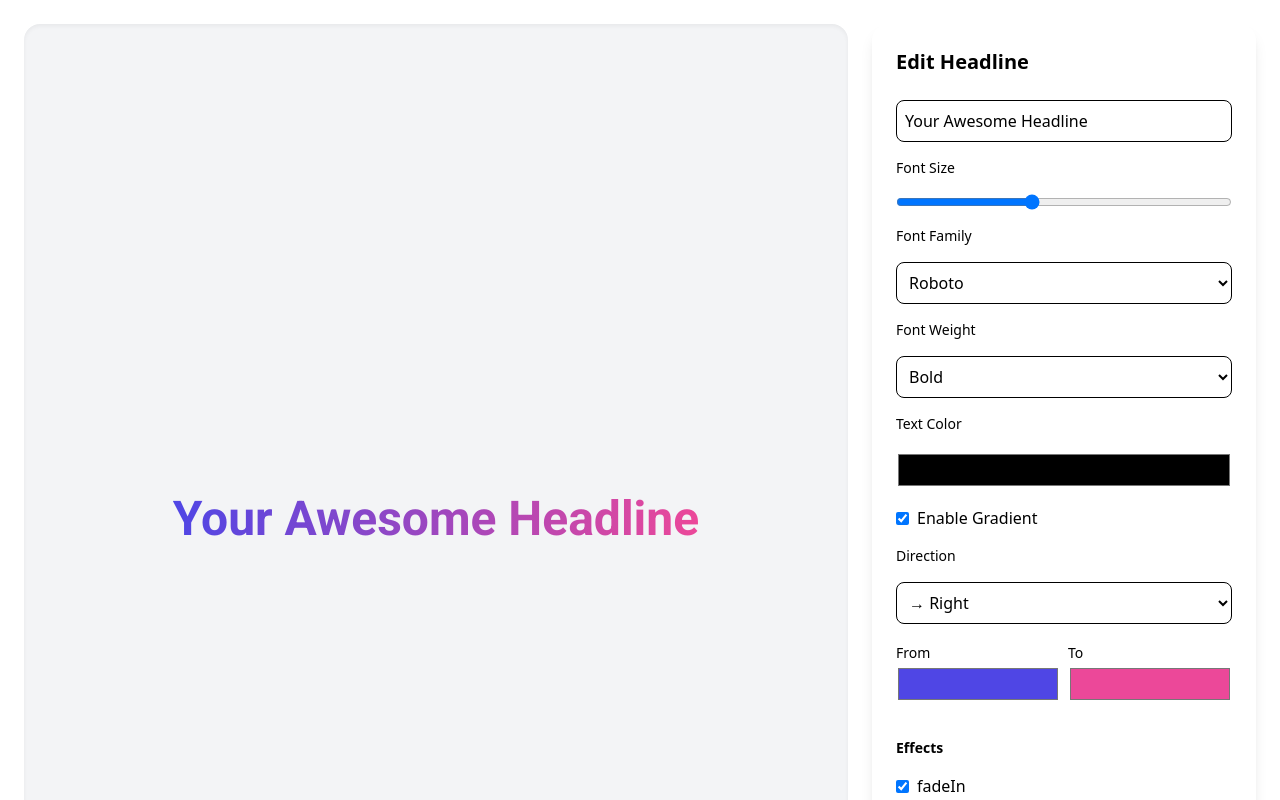
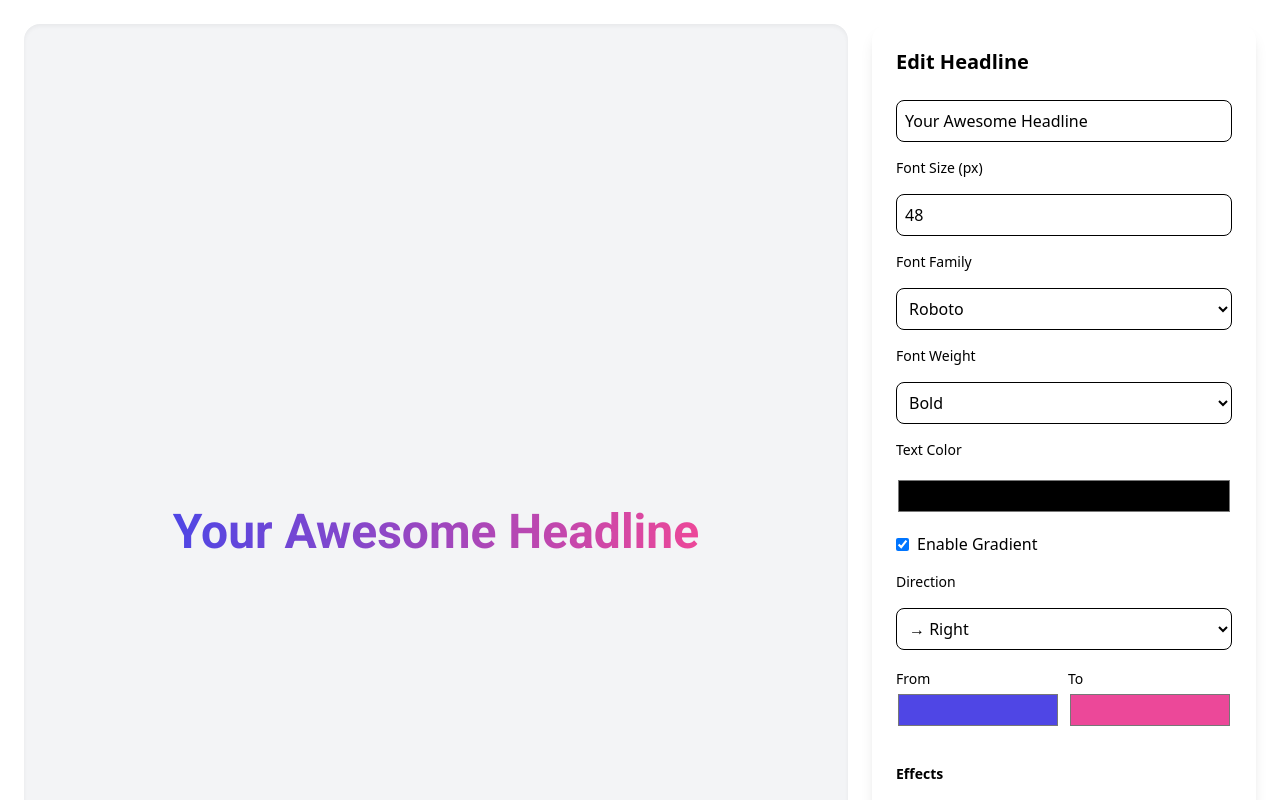
Before and after one commit to shawon111/heading-widget, a React (Vite) app: page / in a window 1280 px wide. Shown: the top 800 px of the page. Built offline with nearby package versions, Linux system fonts and the light colour scheme.

Commit message:
font size input changed from range to number

```diff
--- a/src/components/HeadlineEditor.tsx
+++ b/src/components/HeadlineEditor.tsx
@@ -21,16 +21,16 @@ const HeadlineEditor: React.FC<Props> = ({ settings, setSettings, fontFamilies }
                 placeholder="Enter headline text"
             />
             {/* Font Size */}
-            <label className="text-sm font-medium">Font Size</label>
+            <label className="text-sm font-medium">Font Size (px)</label>
             <input
-                type="range"
-                min={16}
-                max={96}
+                type="number"
+                min={8}
+                max={200}
                 value={settings.fontSize}
                 onChange={(e) =>
-                    setSettings({ ...settings, fontSize: parseInt(e.target.value) })
+                    setSettings({ ...settings, fontSize: parseInt(e.target.value) || settings.fontSize })
                 }
-                className="w-full"
+                className="border rounded-lg p-2 w-full"
             />
             {/* Font Familky */}
             <label className="text-sm font-medium">Font Family</label>
```
